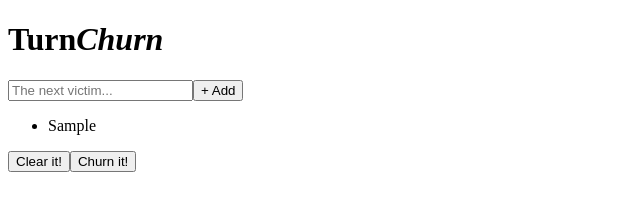
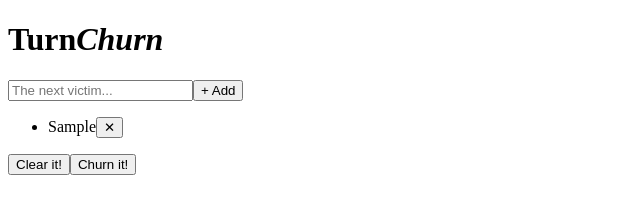
Before and after one commit to mssen/turn-churn, a React app in the folder react/: page / in a window 1280 px wide. Both pictures are taken after typing "Sample" into the empty fields and a click on the button "+ Add". Shown: the top 207 px of the page, without its empty margins (0-640 px from the left). Built offline with nearby package versions, Linux system fonts and the light colour scheme.

Commit message:
Implemented individual delete.

```diff
--- a/react/src/App.jsx
+++ b/react/src/App.jsx
@@ -13,6 +13,7 @@ export default class App extends React.Component {
     this.nextId = 1;
 
     this.addVictim = this.addVictim.bind(this);
+    this.deleteVictim = this.deleteVictim.bind(this);
     this.handleClear = this.handleClear.bind(this);
     this.handleSubmit = this.handleSubmit.bind(this);
   }
@@ -23,6 +24,17 @@ export default class App extends React.Component {
         id: this.nextId++,
         name: newVictimName
       })
+    }));
+  }
+
+  deleteVictim(victimId) {
+    const deleteIndex = this.state.victims.findIndex(
+      (victim) => victim.id === victimId
+    );
+    this.setState((prevState) => ({
+      victims: prevState.victims
+                .slice(0, deleteIndex)
+                .concat(prevState.victims.slice(deleteIndex + 1))
     }));
   }
 
@@ -48,7 +60,7 @@ export default class App extends React.Component {
         </h1>
 
         <AddVictim addVictim={ this.addVictim } />
-        <VictimList victims={ this.state.victims } />
+        <VictimList victims={ this.state.victims } deleteVictim={ this.deleteVictim } />
 
         {
           this.state.victims.length > 0
--- a/react/src/components/VictimList.jsx
+++ b/react/src/components/VictimList.jsx
@@ -1,10 +1,18 @@
 import React from 'react';
 
-const VictimList = ({ victims }) =>
-  <ul>
-    {
-      victims.map(victim => <li key={ victim.id }>{ victim.name }</li>)
-    }
-  </ul>
+const VictimList = ({ victims, deleteVictim }) => {
+  return (
+    <ul>
+      {
+        victims.map(victim =>
+          <li key={ victim.id }>
+            { victim.name }
+            <button onClick={() => deleteVictim(victim.id) }>✕</button>
+          </li>
+        )
+      }
+    </ul>
+  );
+};
 
 export default VictimList;
```
